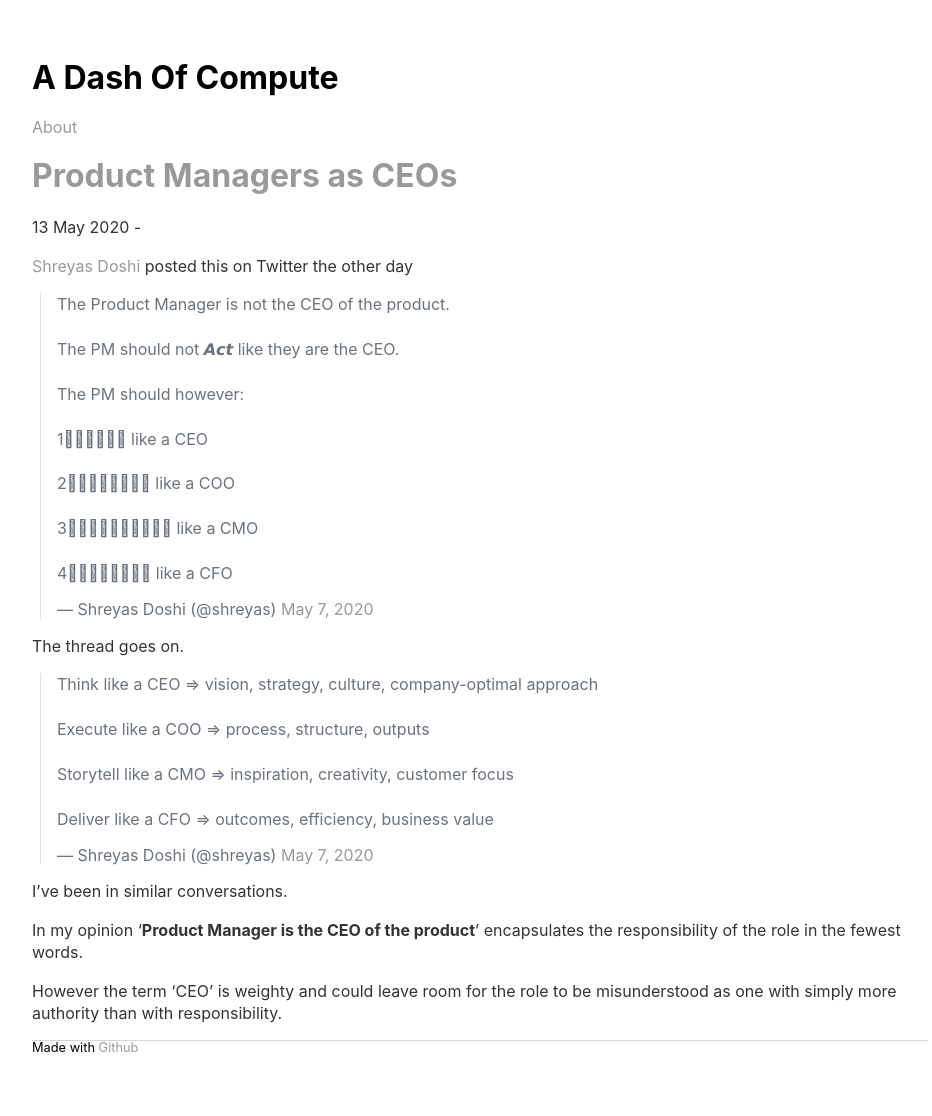
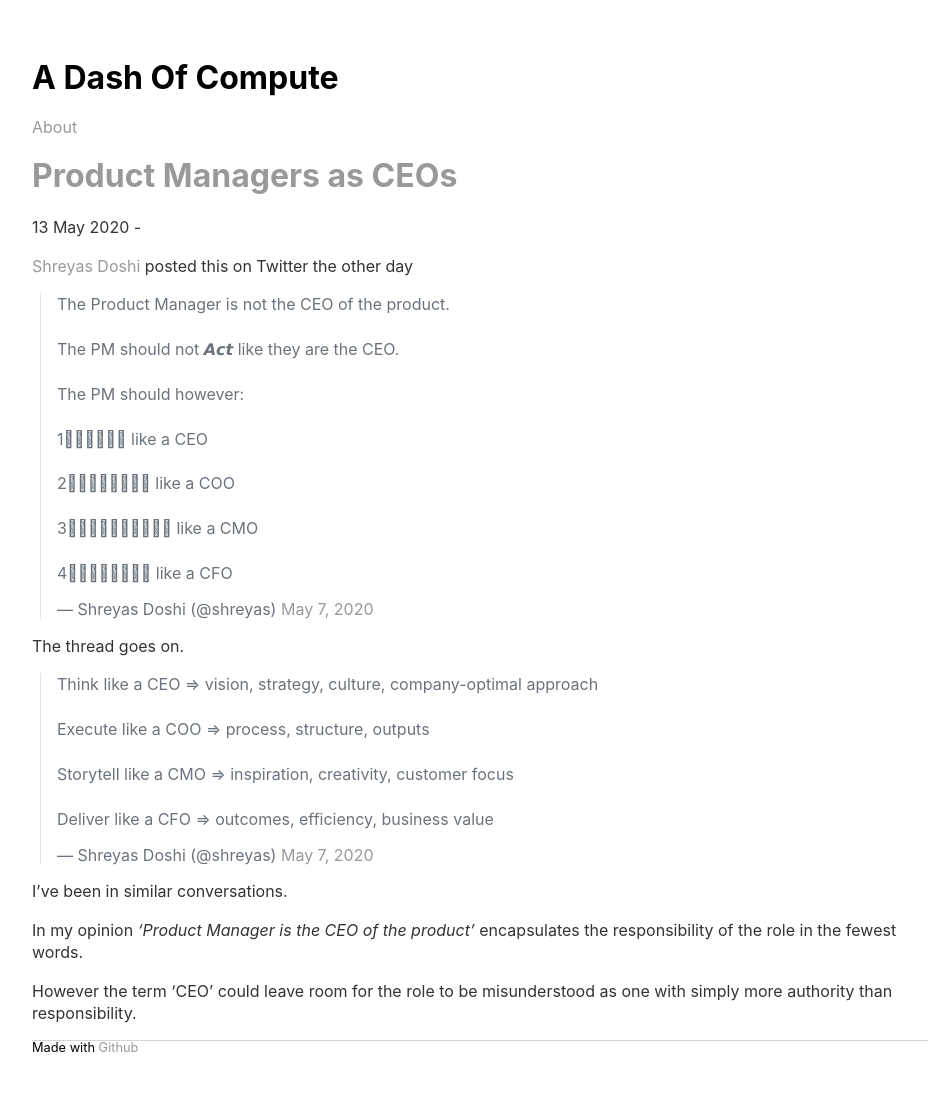
Before and after one commit to sautee/sautee.github.io, a Jekyll site: the page built from _posts/2020-05-13-productceo.md, in a window 1280 px wide. Shown: the whole page, without its empty margins (160-1092 px from the left). Built offline with Jekyll 4.4.1, drawn with Linux system fonts in a browser that asks for light colours; nearby versions of some CDN libraries; library files that are not in the unit come from our copies; comment, search, counter and statistics services are not loaded.

Commit message:
Update 2020-05-13-productceo.md

```diff
--- a/_posts/2020-05-13-productceo.md
+++ b/_posts/2020-05-13-productceo.md
@@ -14,6 +14,6 @@ The thread goes on.
 
 I've been in similar conversations.
 
-In my opinion '**Product Manager is the CEO of the product**' encapsulates the responsibility of the role in the fewest words.
+In my opinion _'Product Manager is the CEO of the product'_ encapsulates the responsibility of the role in the fewest words.
 
-However the term 'CEO' is weighty and could leave room for the role to be misunderstood as one with simply more authority than with responsibility.
+However the term 'CEO' could leave room for the role to be misunderstood as one with simply more authority than responsibility.
```
